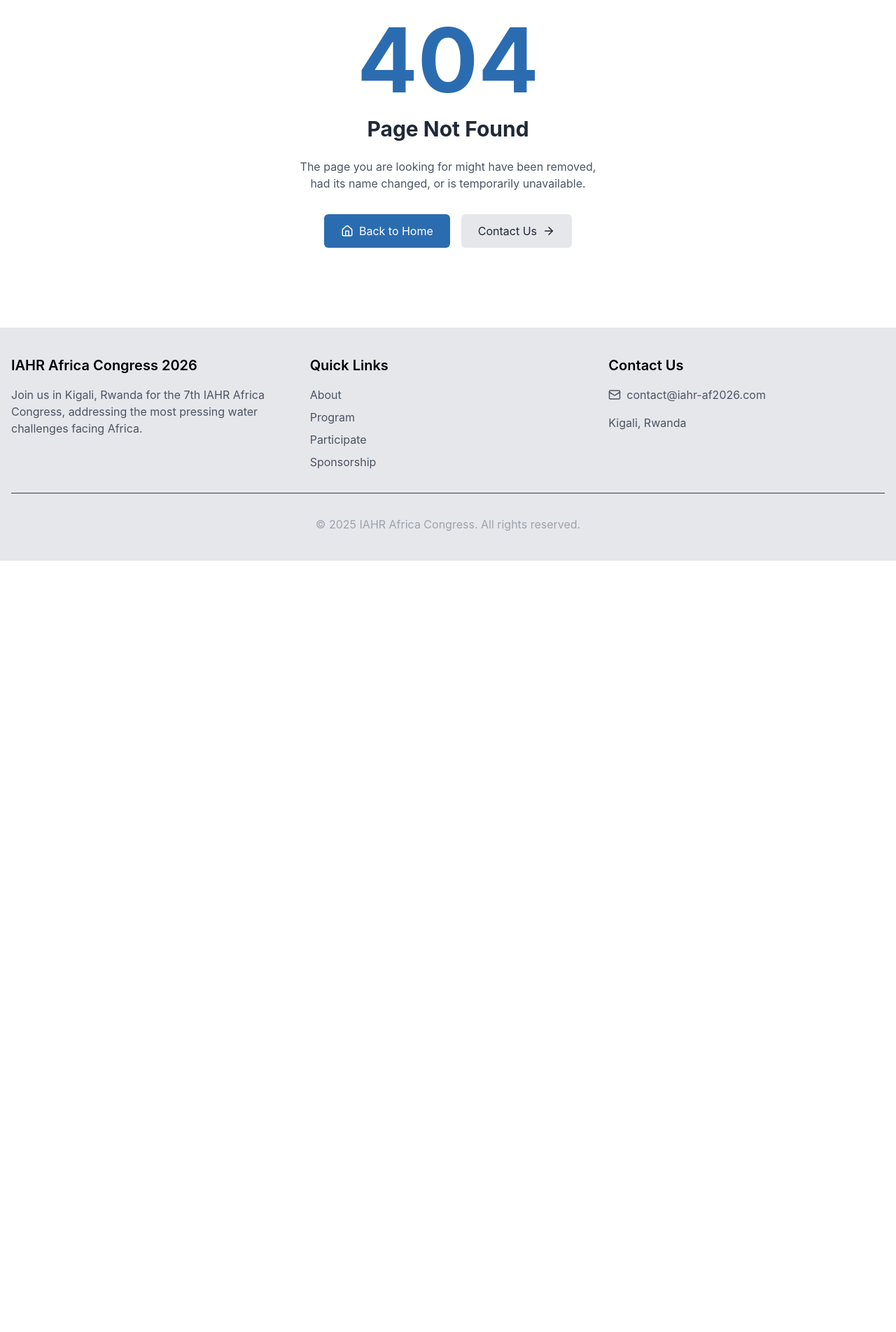
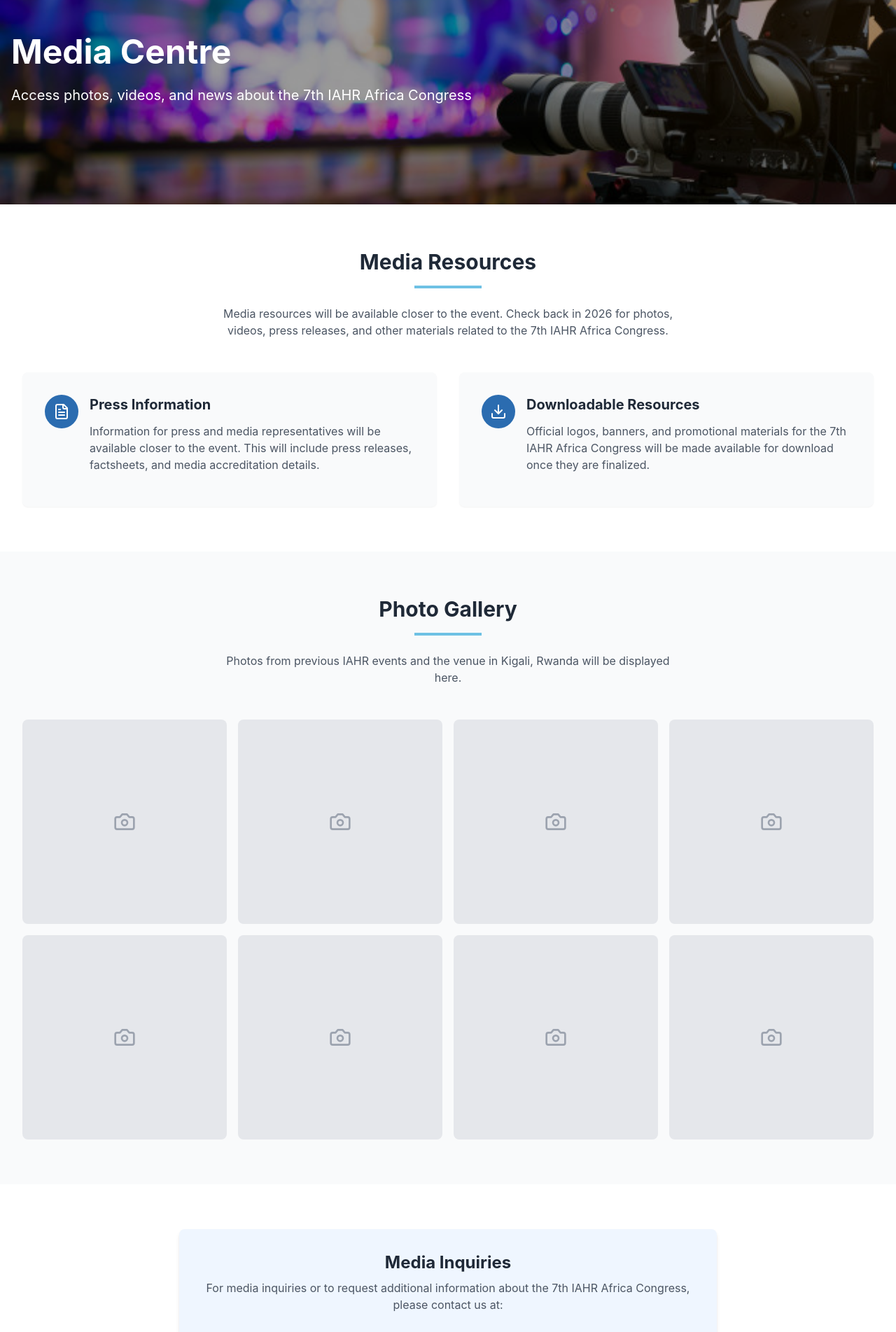
Before and after one commit to Josy-coder/iahr-africa-2026, a Next.js app: page /media in a window 1280 px wide. Before the commit this address had no page. Shown: the part 180-2083 px from the top of the page at 70% size. Before the commit the page ends 981 px from the top, so only its background shows below. Built offline with nearby package versions, Linux system fonts and the light colour scheme.

Commit message:
[fix] colors for text and backgrounds

```diff
--- a/src/components/home/Chairs.tsx
+++ b/src/components/home/Chairs.tsx
@@ -30,7 +30,7 @@
                     </div>
                     <div className="mt-6 text-center md:text-left">
                         <h4 className="font-medium text-gray-800">{name}</h4>
-                        <p className="text-blue-600">{title}</p>
+                        <p className="text-quaternary">{title}</p>
                     </div>
                 </div>
             </div>
--- a/src/components/home/DivisionChair.tsx
+++ b/src/components/home/DivisionChair.tsx
@@ -37,7 +37,7 @@
 
                         <div className="mt-4">
                             <h4 className="font-medium text-gray-800">Prof. Adebayo Adeloye</h4>
-                            <p className="text-blue-600">Africa Division Chair, IAHR</p>
+                            <p className="text-quaternary">Africa Division Chair, IAHR</p>
                         </div>
                     </motion.div>
                 </div>
--- a/src/components/home/GreenCity.tsx
+++ b/src/components/home/GreenCity.tsx
@@ -39,7 +39,7 @@
                         className="w-full md:w-1/2"
                     >
                         <h2 className="text-2xl font-bold text-gray-800 mb-4">The Green City of Kigali</h2>
-                        <h3 className="text-xl text-blue-600 mb-6">A sustainable economic, social and cultural ambition</h3>
+                        <h3 className="text-xl text-quaternary mb-6">A sustainable economic, social and cultural ambition</h3>
 
                         <p className="text-gray-700 mb-6">
                             Launched through Rwanda&#39;s Vision 2050, the Green City initiative aims to establish Kigali as a model for sustainable urban development in Africa. The city is pioneering eco-friendly approaches to housing, transportation, waste management, and water conservation.
@@ -50,7 +50,7 @@
                         </p>
 
                         <div className="mt-8">
-                            <button className="px-4 py-2 bg-quaternarytext-white rounded hover:bg-blue-700 transition">
+                            <button className="px-4 py-2 bg-quaternary text-white rounded hover:bg-blue-700 transition">
                                 READ MORE
                             </button>
                         </div>
--- a/src/components/home/Location.tsx
+++ b/src/components/home/Location.tsx
@@ -49,7 +49,7 @@
                         viewport={{ once: true }}
                         className="w-full lg:w-1/2"
                     >
-                        <h3 className="text-xl font-semibold text-blue-600 mb-4">Welcome to Kigali</h3>
+                        <h3 className="text-xl font-semibold text-quaternary mb-4">Welcome to Kigali</h3>
                         <p className="text-gray-700 mb-6">
                             Between tradition and modernity, Kigali is a city of unequalled sensations. Strolling through the clean streets and vibrant markets with their shimmering colors, the green city offers you a complete change of scenery. The hills of Kigali provide spectacular views, while the rich cultural experiences and warm hospitality will give a taste of Rwanda&#39;s unique charm.
                         </p>
--- a/src/components/home/PresidentMessage.tsx
+++ b/src/components/home/PresidentMessage.tsx
@@ -45,7 +45,7 @@
 
                 <div className="text-center mt-6">
                     <h4 className="font-medium text-gray-800">Prof. Joseph Sang</h4>
-                    <p className="text-blue-600">President, IAHR</p>
+                    <p className="text-quaternary">President, IAHR</p>
                 </div>
             </div>
         </section>
--- a/src/components/home/UniversityStats.tsx
+++ b/src/components/home/UniversityStats.tsx
@@ -11,7 +11,7 @@
 const Stat: React.FC<StatProps> = ({ icon, value, label }) => {
     return (
         <div className="flex flex-col items-center">
-            <div className="text-blue-600 mb-3">{icon}</div>
+            <div className="text-quaternary mb-3">{icon}</div>
             <h3 className="text-3xl font-bold text-gray-800 mb-1">{value}</h3>
             <p className="text-gray-600">{label}</p>
         </div>
--- a/src/components/home/Welcome.tsx
+++ b/src/components/home/Welcome.tsx
@@ -55,7 +55,7 @@
 
                             <div className="mt-6">
                                 <h4 className="font-semibold text-gray-800">{presidentTitle}</h4>
-                                <p className="text-blue-600 font-medium">{presidentName}</p>
+                                <p className="text-quaternary font-medium">{presidentName}</p>
                             </div>
                         </motion.div>
                     </div>
--- /dev/null
+++ b/src/pages/media.tsx
@@ -0,0 +1,161 @@
+import React from 'react';
+import Layout from '../components/layout/Layout';
+import { motion } from 'framer-motion';
+import { Camera, Download, FileText } from 'lucide-react';
+import Link from 'next/link';
+
+export default function Media() {
+    return (
+        <Layout title="Media - IAHR Africa Congress 2026">
+            {/* Hero Section */}
+            <div className="relative h-96 bg-cover bg-center" style={{ backgroundImage: "url('/images/media-hero.jpg')" }}>
+                <div className="absolute inset-0 bg-black/40"></div>
+                <div className="container mx-auto px-4 h-full relative">
+                    <div className="flex flex-col h-full justify-center">
+                        <motion.div
+                            initial={{ opacity: 0, y: 20 }}
+                            animate={{ opacity: 1, y: 0 }}
+                            transition={{ duration: 0.7 }}
+                            className="max-w-4xl"
+                        >
+                            <h1 className="text-4xl md:text-5xl font-bold text-white mb-6">
+                                Media Centre
+                            </h1>
+                            <p className="text-xl text-white">
+                                Access photos, videos, and news about the 7th IAHR Africa Congress
+                            </p>
+                        </motion.div>
+                    </div>
+                </div>
+            </div>
+
+            {/* Placeholder Content */}
+            <section className="py-16 px-4 bg-white">
+                <div className="container mx-auto">
+                    <motion.div
+                        initial={{ opacity: 0, y: 20 }}
+                        whileInView={{ opacity: 1, y: 0 }}
+                        transition={{ duration: 0.7 }}
+                        viewport={{ once: true }}
+                        className="text-center mb-12"
+                    >
+                        <h2 className="text-3xl font-bold text-gray-800 mb-4">Media Resources</h2>
+                        <div className="w-24 h-1 bg-primary mx-auto mb-6"></div>
+                        <p className="text-gray-600 max-w-2xl mx-auto">
+                            Media resources will be available closer to the event. Check back in 2026 for photos, videos, press releases, and other materials related to the 7th IAHR Africa Congress.
+                        </p>
+                    </motion.div>
+
+                    <div className="grid grid-cols-1 md:grid-cols-2 gap-8 mt-12">
+                        <motion.div
+                            initial={{ opacity: 0, y: 20 }}
+                            whileInView={{ opacity: 1, y: 0 }}
+                            transition={{ duration: 0.7, delay: 0.1 }}
+                            viewport={{ once: true }}
+                            className="bg-gray-50 p-8 rounded-lg shadow-sm"
+                        >
+                            <div className="flex items-start">
+                                <div className="bg-quaternary p-3 rounded-full text-white mr-4">
+                                    <FileText size={24} />
+                                </div>
+                                <div>
+                                    <h3 className="text-xl font-bold text-gray-800 mb-3">Press Information</h3>
+                                    <p className="text-gray-600 mb-4">
+                                        Information for press and media representatives will be available closer to the event.
+                                        This will include press releases, factsheets, and media accreditation details.
+                                    </p>
+                                </div>
+                            </div>
+                        </motion.div>
+
+                        <motion.div
+                            initial={{ opacity: 0, y: 20 }}
+                            whileInView={{ opacity: 1, y: 0 }}
+                            transition={{ duration: 0.7, delay: 0.2 }}
+                            viewport={{ once: true }}
+                            className="bg-gray-50 p-8 rounded-lg shadow-sm"
+                        >
+                            <div className="flex items-start">
+                                <div className="bg-quaternary p-3 rounded-full text-white mr-4">
+                                    <Download size={24} />
+                                </div>
+                                <div>
+                                    <h3 className="text-xl font-bold text-gray-800 mb-3">Downloadable Resources</h3>
+                                    <p className="text-gray-600 mb-4">
+                                        Official logos, banners, and promotional materials for the 7th IAHR Africa Congress
+                                        will be made available for download once they are finalized.
+                                    </p>
+                                </div>
+                            </div>
+                        </motion.div>
+                    </div>
+                </div>
+            </section>
+
+            {/* Photo Gallery Placeholder */}
+            <section className="py-16 px-4 bg-gray-50">
+                <div className="container mx-auto">
+                    <motion.div
+                        initial={{ opacity: 0, y: 20 }}
+                        whileInView={{ opacity: 1, y: 0 }}
+                        transition={{ duration: 0.7 }}
+                        viewport={{ once: true }}
+                        className="text-center mb-12"
+                    >
+                        <h2 className="text-3xl font-bold text-gray-800 mb-4">Photo Gallery</h2>
+                        <div className="w-24 h-1 bg-primary mx-auto mb-6"></div>
+                        <p className="text-gray-600 max-w-2xl mx-auto">
+                            Photos from previous IAHR events and the venue in Kigali, Rwanda will be displayed here.
+                        </p>
+                    </motion.div>
+
+                    {/* Gallery Grid Placeholder */}
+                    <div className="grid grid-cols-2 md:grid-cols-4 gap-4">
+                        {[1, 2, 3, 4, 5, 6, 7, 8].map((index) => (
+                            <div key={index} className="bg-gray-200 aspect-square rounded-lg overflow-hidden">
+                                <div className="w-full h-full flex items-center justify-center text-gray-400">
+                                    <Camera size={32} />
+                                </div>
+                            </div>
+                        ))}
+                    </div>
+                </div>
+            </section>
+
+            {/* Contact Section */}
+            <section className="py-16 px-4 bg-white">
+                <div className="container mx-auto">
+                    <div className="max-w-3xl mx-auto bg-blue-50 p-8 rounded-lg shadow-md">
+                        <motion.div
+                            initial={{ opacity: 0, y: 20 }}
+                            whileInView={{ opacity: 1, y: 0 }}
+                            transition={{ duration: 0.7 }}
+                            viewport={{ once: true }}
+                            className="text-center mb-6"
+                        >
+                            <h2 className="text-2xl font-bold text-gray-800 mb-2">Media Inquiries</h2>
+                            <p className="text-gray-600">
+                                For media inquiries or to request additional information about the 7th IAHR Africa Congress,
+                                please contact us at:
+                            </p>
+                        </motion.div>
+
+                        <div className="text-center">
+                            <p className="text-quaternary font-medium mb-4">
+                                <a href="mailto:contact@iahr-af2026.com" className="hover:underline">
+                                    contact@iahr-af2026.com
+                                </a>
+                            </p>
+                            <Link
+                                href="/contact"
+                                className="inline-block px-6 py-3 bg-quaternary hover:bg-blue-700 text-white font-bold rounded-md transition-colors"
+                            >
+                                Contact Us
+                            </Link>
+                        </div>
+                    </div>
+                </div>
+            </section>
+        </Layout>
+    );
+}
--- a/src/pages/program.tsx
+++ b/src/pages/program.tsx
@@ -159,7 +159,7 @@
                         className="text-center mb-12"
                     >
                         <h2 className="text-3xl font-bold text-gray-800 mb-4">Themes and Sub-themes</h2>
-                        <div className="w-24 h-1 bg-blue-600 mx-auto mb-6"></div>
+                        <div className="w-24 h-1 bg-primary mx-auto mb-6"></div>
                         <p className="text-gray-600 max-w-2xl mx-auto">
                             The 7th IAHR Africa Congress is organized around eight themes, offering an integrative and
                             interdisciplinary platform where science, engineering, and policy converge to address Africa&#39;s water challenges.
@@ -241,7 +241,7 @@
                                 <li>Full papers will undergo a review process for final acceptance.</li>
                             </ul>
 
-                            <button className="px-6 py-3 bg-blue-600 hover:bg-blue-700 text-white rounded-md transition duration-300">
+                            <button className="px-6 py-3 bg-quaternary hover:bg-blue-700 text-white rounded-md transition duration-300">
                                 Register Interest
                             </button>
                         </motion.div>
--- a/src/pages/sponsorship.tsx
+++ b/src/pages/sponsorship.tsx
@@ -50,7 +50,7 @@
 
                             <p className="text-gray-700 mb-8">
                                 For more information about sponsorship opportunities, please contact us at{' '}
-                                <a href="mailto:contact@iahr-af2026.com" className="text-blue-600 hover:underline">
+                                <a href="mailto:contact@iahr-af2026.com" className="text-quaternary hover:underline">
                                     contact@iahr-af2026.com
                                 </a>
                             </p>
```
Also changed, not shown: src/pages/committees.tsx (+9 -9 lines), public/images/committee-hero.jpeg (added), public/images/media-hero.jpg (added).
